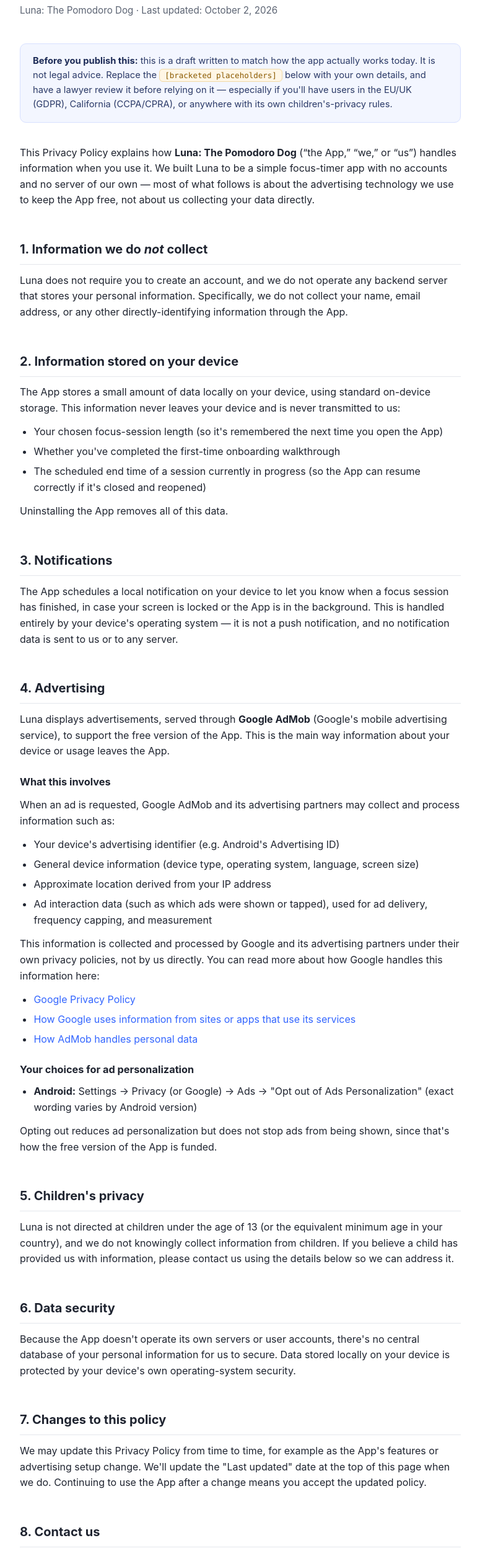
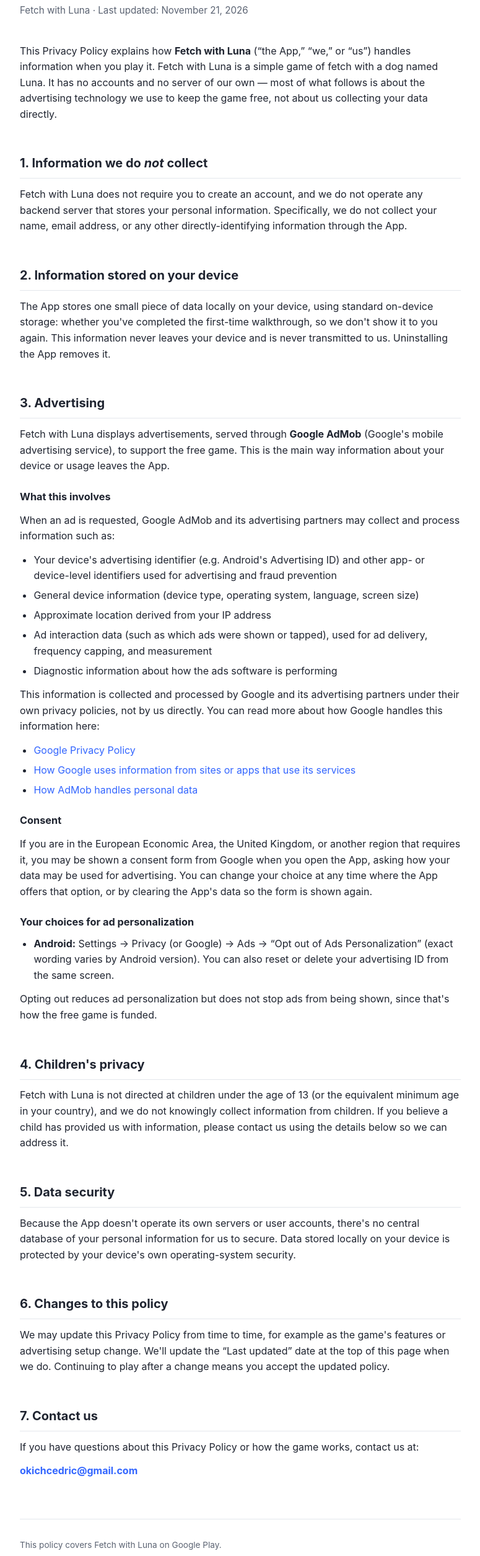
Before and after one commit to okichcedric-cpu/PrivacyPolicies, a plain HTML site: page Luna-Privacy-Policy.html in a window 1280 px wide. Shown: the part 110-2620 px from the top of the page at 62% size, without its empty margins (252-1027 px from the left). Drawn offline with Linux system fonts and the light colour scheme.

Commit message:
Update Luna-Privacy-Policy.html

```diff
--- a/Luna-Privacy-Policy.html
+++ b/Luna-Privacy-Policy.html
@@ -1,9 +1,9 @@
-<!doctype html>
+<!DOCTYPE html>
 <html lang="en">
 <head>
 <meta charset="UTF-8" />
 <meta name="viewport" content="width=device-width, initial-scale=1.0" />
-    <title>Privacy Policy — Luna: The Pomodoro Dog</title>
+<title>Privacy Policy — Fetch with Luna</title>
 <style>
   :root {
     --text: #1f2430;
@@ -11,18 +11,13 @@
     --bg: #ffffff;
     --accent: #3366ff;
     --border: #e4e7ec;
-        --callout-bg: #f3f6ff;
   }
-      * {
-        box-sizing: border-box;
-      }
+  * { box-sizing: border-box; }
   body {
     margin: 0;
     background: var(--bg);
     color: var(--text);
-        font-family:
-          -apple-system, BlinkMacSystemFont, "Segoe UI", Roboto, Helvetica,
-          Arial, sans-serif;
+    font-family: -apple-system, BlinkMacSystemFont, "Segoe UI", Roboto, Helvetica, Arial, sans-serif;
     line-height: 1.6;
   }
   .page {
@@ -54,60 +49,11 @@
     margin-top: 1.4em;
     margin-bottom: 0.4em;
   }
-      p {
-        margin: 0.8em 0;
-      }
-      ul {
-        margin: 0.6em 0;
-        padding-left: 1.4em;
-      }
-      li {
-        margin: 0.4em 0;
-      }
-      a {
-        color: var(--accent);
-        text-decoration: none;
-      }
-      a:hover {
-        text-decoration: underline;
-      }
-      .callout {
-        background: var(--callout-bg);
-        border: 1px solid #d7e0ff;
-        border-radius: 10px;
-        padding: 16px 20px;
-        margin: 20px 0 36px;
-        font-size: 0.92rem;
-        color: #2b3a67;
-      }
-      .callout strong {
-        color: #1d2b57;
-      }
-      .todo {
-        background: #fff6e5;
-        border: 1px solid #f0d9a6;
-        border-radius: 6px;
-        padding: 2px 8px;
-        font-family: ui-monospace, SFMono-Regular, Menlo, Consolas, monospace;
-        font-size: 0.85em;
-        color: #8a5a00;
-      }
-      table {
-        width: 100%;
-        border-collapse: collapse;
-        margin: 1em 0;
-        font-size: 0.93rem;
-      }
-      th,
-      td {
-        text-align: left;
-        padding: 10px 12px;
-        border: 1px solid var(--border);
-        vertical-align: top;
-      }
-      th {
-        background: #fafbfc;
-      }
+  p { margin: 0.8em 0; }
+  ul { margin: 0.6em 0; padding-left: 1.4em; }
+  li { margin: 0.4em 0; }
+  a { color: var(--accent); text-decoration: none; }
+  a:hover { text-decoration: underline; }
   footer {
     margin-top: 64px;
     padding-top: 20px;
@@ -119,184 +65,96 @@
 </head>
 <body>
 <div class="page">
+
   <header class="hero">
     <h1>Privacy Policy</h1>
-        <p class="sub">
-          Luna: The Pomodoro Dog &middot; Last updated: October 2, 2026
-        </p>
+    <p class="sub">Fetch with Luna &middot; Last updated: November 21, 2026</p>
   </header>
 
-      <div class="callout">
-        <strong>Before you publish this:</strong> this is a draft written to
-        match how the app actually works today. It is not legal advice. Replace
-        the <span class="todo">[bracketed placeholders]</span>
-        below with your own details, and have a lawyer review it before relying
-        on it &mdash; especially if you'll have users in the EU/UK (GDPR),
-        California (CCPA/CPRA), or anywhere with its own children's-privacy
-        rules.
-      </div>
-
   <p>
-        This Privacy Policy explains how
-        <strong>Luna: The Pomodoro Dog</strong> (&ldquo;the App,&rdquo;
-        &ldquo;we,&rdquo; or &ldquo;us&rdquo;) handles information when you use
-        it. We built Luna to be a simple focus-timer app with no accounts and no
-        server of our own &mdash; most of what follows is about the advertising
-        technology we use to keep the App free, not about us collecting your
-        data directly.
+    This Privacy Policy explains how <strong>Fetch with Luna</strong> (&ldquo;the App,&rdquo;
+    &ldquo;we,&rdquo; or &ldquo;us&rdquo;) handles information when you play it. Fetch with Luna is a
+    simple game of fetch with a dog named Luna. It has no accounts and no server of our own &mdash;
+    most of what follows is about the advertising technology we use to keep the game free, not about
+    us collecting your data directly.
   </p>
 
   <h2>1. Information we do <em>not</em> collect</h2>
-      <p>
-        Luna does not require you to create an account, and we do not operate
-        any backend server that stores your personal information. Specifically,
-        we do not collect your name, email address, or any other
-        directly-identifying information through the App.
-      </p>
+  <p>Fetch with Luna does not require you to create an account, and we do not operate any backend
+  server that stores your personal information. Specifically, we do not collect your name, email
+  address, or any other directly-identifying information through the App.</p>
 
   <h2>2. Information stored on your device</h2>
-      <p>
-        The App stores a small amount of data locally on your device, using
-        standard on-device storage. This information never leaves your device
-        and is never transmitted to us:
-      </p>
-      <ul>
-        <li>
-          Your chosen focus-session length (so it's remembered the next time you
-          open the App)
-        </li>
-        <li>Whether you've completed the first-time onboarding walkthrough</li>
-        <li>
-          The scheduled end time of a session currently in progress (so the App
-          can resume correctly if it's closed and reopened)
-        </li>
-      </ul>
-      <p>Uninstalling the App removes all of this data.</p>
+  <p>The App stores one small piece of data locally on your device, using standard on-device
+  storage: whether you've completed the first-time walkthrough, so we don't show it to you again.
+  This information never leaves your device and is never transmitted to us. Uninstalling the App
+  removes it.</p>
 
-      <h2>3. Notifications</h2>
-      <p>
-        The App schedules a local notification on your device to let you know
-        when a focus session has finished, in case your screen is locked or the
-        App is in the background. This is handled entirely by your device's
-        operating system &mdash; it is not a push notification, and no
-        notification data is sent to us or to any server.
-      </p>
-
-      <h2>4. Advertising</h2>
-      <p>
-        Luna displays advertisements, served through
-        <strong>Google AdMob</strong> (Google's mobile advertising service), to
-        support the free version of the App. This is the main way information
-        about your device or usage leaves the App.
-      </p>
+  <h2>3. Advertising</h2>
+  <p>Fetch with Luna displays advertisements, served through <strong>Google AdMob</strong>
+  (Google's mobile advertising service), to support the free game. This is the main way information
+  about your device or usage leaves the App.</p>
 
   <h3>What this involves</h3>
-      <p>
-        When an ad is requested, Google AdMob and its advertising partners may
-        collect and process information such as:
-      </p>
+  <p>When an ad is requested, Google AdMob and its advertising partners may collect and process
+  information such as:</p>
   <ul>
-        <li>
-          Your device's advertising identifier (e.g. Android's Advertising ID)
-        </li>
-        <li>
-          General device information (device type, operating system, language,
-          screen size)
-        </li>
+    <li>Your device's advertising identifier (e.g. Android's Advertising ID) and other
+    app- or device-level identifiers used for advertising and fraud prevention</li>
+    <li>General device information (device type, operating system, language, screen size)</li>
     <li>Approximate location derived from your IP address</li>
-        <li>
-          Ad interaction data (such as which ads were shown or tapped), used for
-          ad delivery, frequency capping, and measurement
-        </li>
+    <li>Ad interaction data (such as which ads were shown or tapped), used for ad delivery,
+    frequency capping, and measurement</li>
+    <li>Diagnostic information about how the ads software is performing</li>
   </ul>
-      <p>
-        This information is collected and processed by Google and its
-        advertising partners under their own privacy policies, not by us
-        directly. You can read more about how Google handles this information
-        here:
-      </p>
+  <p>This information is collected and processed by Google and its advertising partners under their
+  own privacy policies, not by us directly. You can read more about how Google handles this
+  information here:</p>
   <ul>
-        <li>
-          <a
-            href="https://policies.google.com/privacy"
-            target="_blank"
-            rel="noopener"
-            >Google Privacy Policy</a
-          >
-        </li>
-        <li>
-          <a
-            href="https://policies.google.com/technologies/partner-sites"
-            target="_blank"
-            rel="noopener"
-            >How Google uses information from sites or apps that use its
-            services</a
-          >
-        </li>
-        <li>
-          <a
-            href="https://support.google.com/admob/answer/6128543"
-            target="_blank"
-            rel="noopener"
-            >How AdMob handles personal data</a
-          >
-        </li>
+    <li><a href="https://policies.google.com/privacy" target="_blank" rel="noopener">Google Privacy Policy</a></li>
+    <li><a href="https://policies.google.com/technologies/partner-sites" target="_blank" rel="noopener">How Google uses information from sites or apps that use its services</a></li>
+    <li><a href="https://support.google.com/admob/answer/6128543" target="_blank" rel="noopener">How AdMob handles personal data</a></li>
   </ul>
+
+  <h3>Consent</h3>
+  <p>If you are in the European Economic Area, the United Kingdom, or another region that requires
+  it, you may be shown a consent form from Google when you open the App, asking how your data may be
+  used for advertising. You can change your choice at any time where the App offers that option, or
+  by clearing the App's data so the form is shown again.</p>
+
   <h3>Your choices for ad personalization</h3>
   <ul>
-        <li>
-          <strong>Android:</strong> Settings &rarr; Privacy (or Google) &rarr;
-          Ads &rarr; "Opt out of Ads Personalization" (exact wording varies by
-          Android version)
-        </li>
+    <li><strong>Android:</strong> Settings &rarr; Privacy (or Google) &rarr; Ads &rarr; &ldquo;Opt out
+    of Ads Personalization&rdquo; (exact wording varies by Android version). You can also reset or
+    delete your advertising ID from the same screen.</li>
   </ul>
-      <p>
-        Opting out reduces ad personalization but does not stop ads from being
-        shown, since that's how the free version of the App is funded.
-      </p>
+  <p>Opting out reduces ad personalization but does not stop ads from being shown, since that's how
+  the free game is funded.</p>
 
-      <h2>5. Children's privacy</h2>
-      <p>
-        Luna is not directed at children under the age of 13 (or the equivalent
-        minimum age in your country), and we do not knowingly collect
-        information from children. If you believe a child has provided us with
-        information, please contact us using the details below so we can address
-        it.
-      </p>
+  <h2>4. Children's privacy</h2>
+  <p>Fetch with Luna is not directed at children under the age of 13 (or the equivalent minimum age
+  in your country), and we do not knowingly collect information from children. If you believe a
+  child has provided us with information, please contact us using the details below so we can
+  address it.</p>
 
-      <h2>6. Data security</h2>
-      <p>
-        Because the App doesn't operate its own servers or user accounts,
-        there's no central database of your personal information for us to
-        secure. Data stored locally on your device is protected by your device's
-        own operating-system security.
-      </p>
+  <h2>5. Data security</h2>
+  <p>Because the App doesn't operate its own servers or user accounts, there's no central database
+  of your personal information for us to secure. Data stored locally on your device is protected by
+  your device's own operating-system security.</p>
 
-      <h2>7. Changes to this policy</h2>
-      <p>
-        We may update this Privacy Policy from time to time, for example as the
-        App's features or advertising setup change. We'll update the "Last
-        updated" date at the top of this page when we do. Continuing to use the
-        App after a change means you accept the updated policy.
-      </p>
+  <h2>6. Changes to this policy</h2>
+  <p>We may update this Privacy Policy from time to time, for example as the game's features or
+  advertising setup change. We'll update the &ldquo;Last updated&rdquo; date at the top of this page
+  when we do. Continuing to play after a change means you accept the updated policy.</p>
 
-      <h2>8. Contact us</h2>
-      <p>
-        If you have questions about this Privacy Policy or how the App works,
-        contact us at:
-      </p>
-      <p>
-        <strong><span class="todo">okichcedric@gmail.com</span></strong>
-      </p>
+  <h2>7. Contact us</h2>
+  <p>If you have questions about this Privacy Policy or how the game works, contact us at:</p>
+  <p><strong><a href="mailto:okichcedric@gmail.com">okichcedric@gmail.com</a></strong></p>
 
   <footer>
-        <p>
-          This policy covers Luna: The Pomodoro Dog across the platforms it's
-          published on. Google Play and the App Store both require apps that
-          show ads to link to a privacy policy like this one in their store
-          listing.
-        </p>
+    <p>This policy covers Fetch with Luna on Google Play.</p>
   </footer>
+
 </div>
 </body>
 </html>
```
Lines whose indentation alone changed are shown as unchanged.
